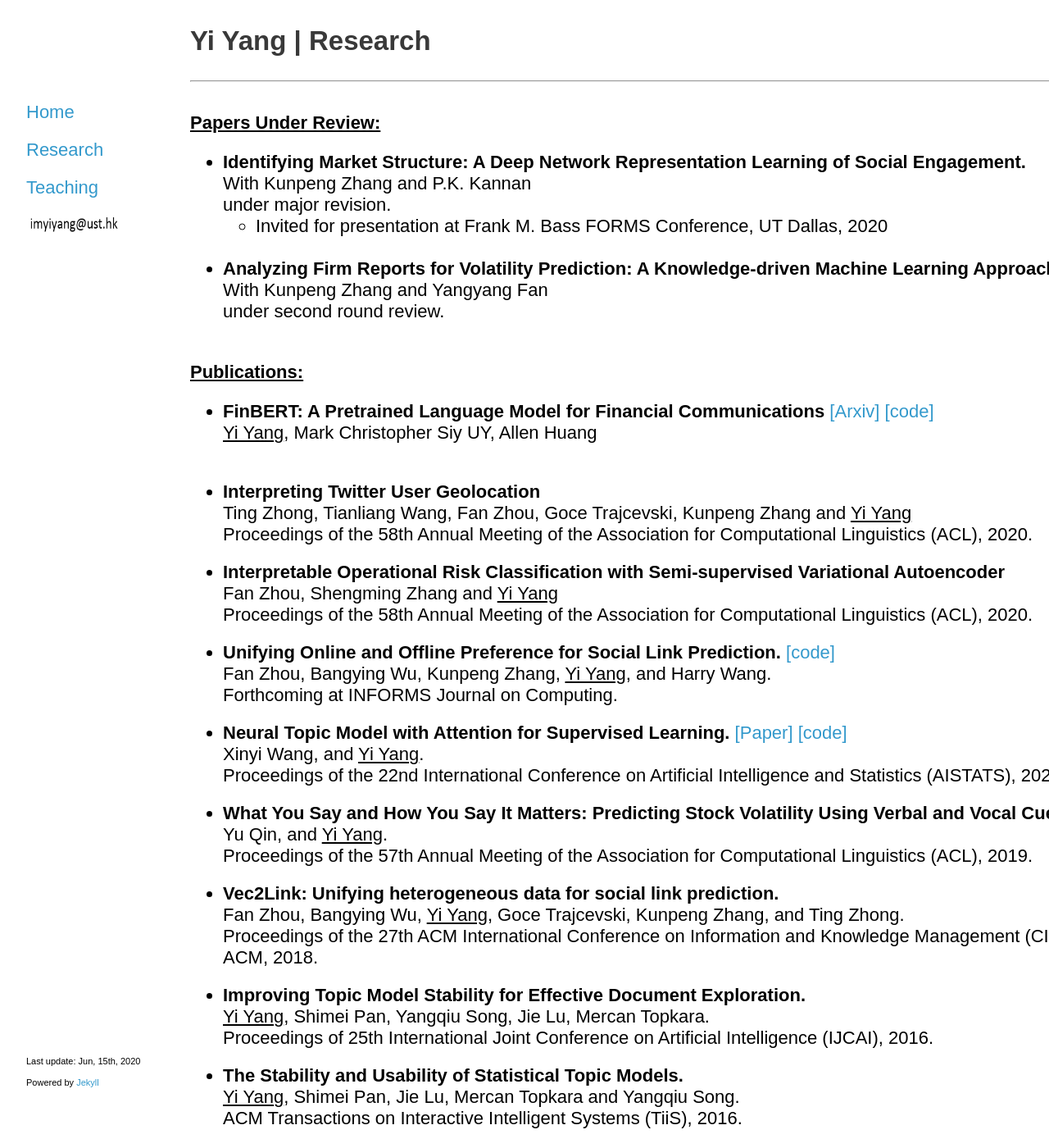
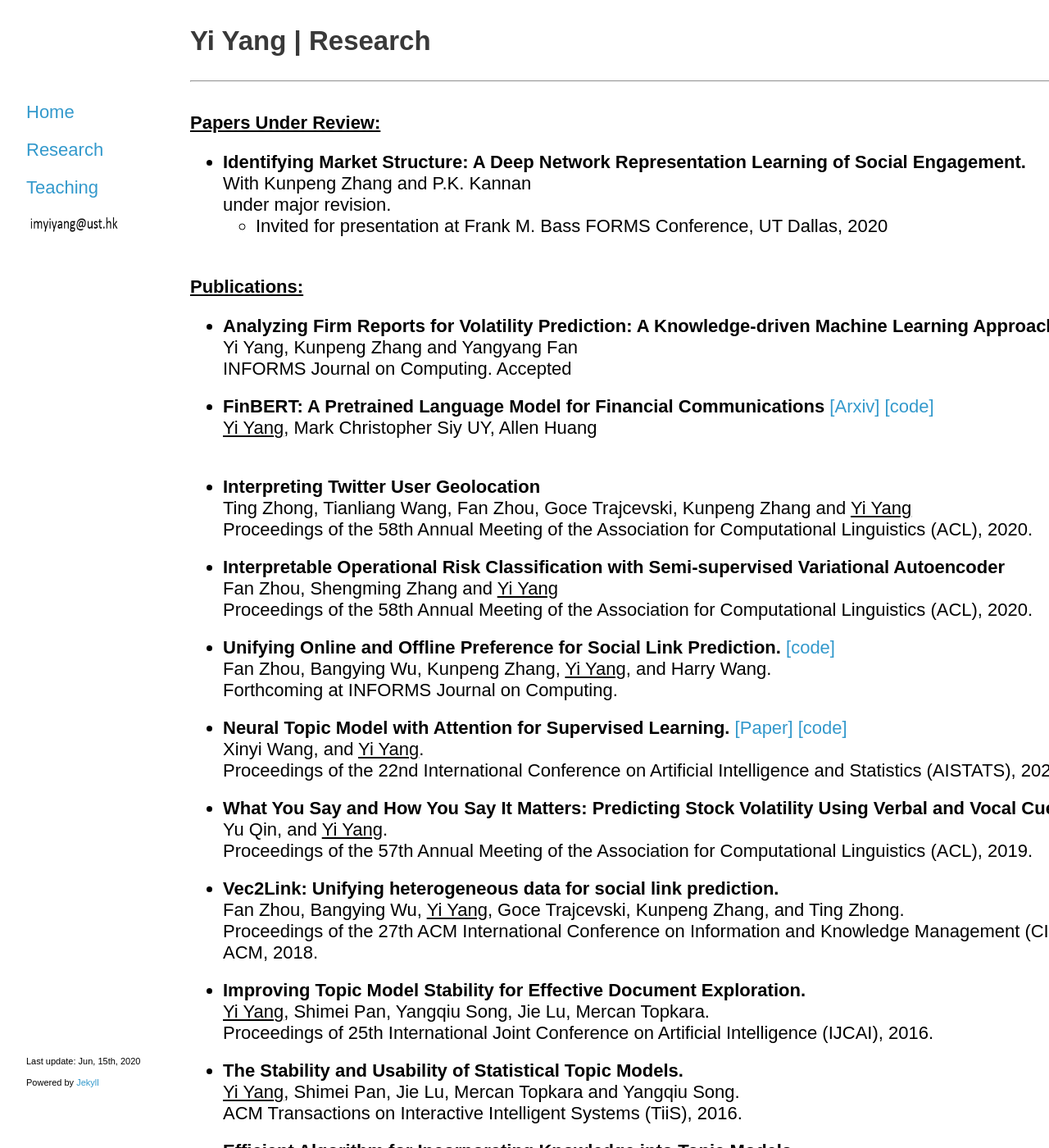
Before and after one commit to yya518/yya518.github.io, a Jekyll site: the page built from research.md, in a window 1280 px wide and 1400 px high. Shown: the whole window at 82% size. Built offline with Jekyll 4.4.1, drawn with Linux system fonts in a browser that asks for light colours; some of the changed text lies outside the part shown.

Commit message:
joc accept

```diff
--- a/research.md
+++ b/research.md
@@ -15,12 +15,13 @@
    + Invited for presentation at Frank M. Bass FORMS Conference, UT Dallas, 2020<br><br>
 
 
-+ <b> Analyzing Firm Reports for Volatility Prediction: A Knowledge-driven Machine Learning Approach. </b> <br>
- With Kunpeng Zhang and Yangyang Fan<br>
-under second round review.<br><br>
+
 
 
 <b> <u>Publications: </u> </b>
++ <b> Analyzing Firm Reports for Volatility Prediction: A Knowledge-driven Machine Learning Approach. </b> <br>
+ Yi Yang, Kunpeng Zhang and Yangyang Fan<br>
+INFORMS Journal on Computing. Accepted<br>
 
 + <b> FinBERT: A Pretrained Language Model for Financial Communications </b> <a href="https://arxiv.org/abs/2006.08097">[Arxiv] </a><a href="https://github.com/yya518/FinBERT"> [code]</a>  <br>
 <u>Yi Yang</u>, Mark Christopher Siy UY, Allen Huang <br>
```
Also changed, not shown: other parts of research.md (+1 -1 lines).
